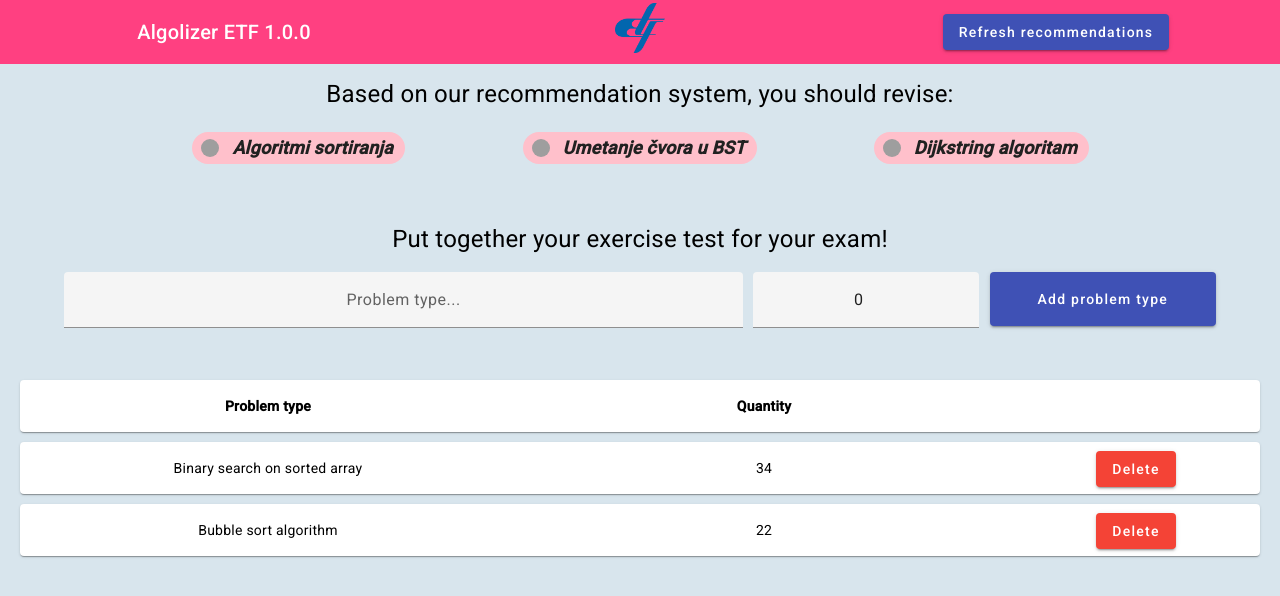
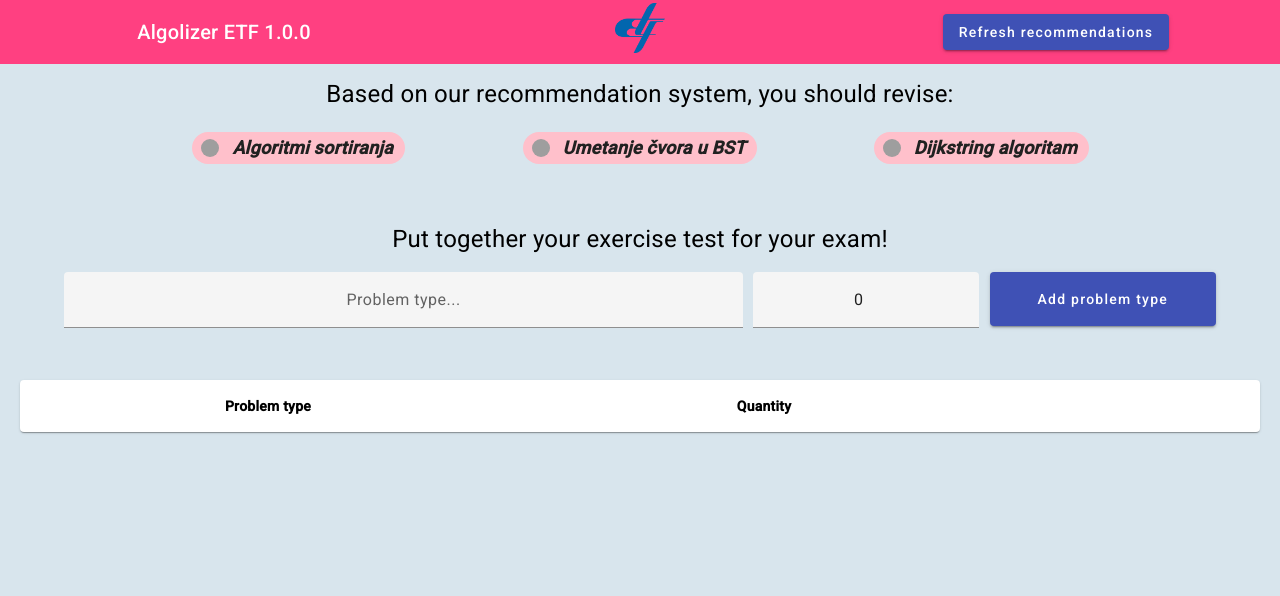
Before and after one commit to PetrovicArmin/algolizerETF, an Angular app in the folder algolizer-frontend/: page / in a window 1280 px wide. Shown: the top 596 px of the page. Built offline with nearby package versions, Linux system fonts and the light colour scheme; grey boxes are pictures that could not be loaded.

Commit message:
deleted some dummy data

```diff
--- a/algolizer-frontend/src/app/components/assignment-form/assignment-form.component.ts
+++ b/algolizer-frontend/src/app/components/assignment-form/assignment-form.component.ts
@@ -19,7 +19,7 @@ export class AssignmentFormComponent implements OnInit {
   problemTypes: string[] = Object.values(ProblemType);
   myControl: FormControl = new FormControl();
   filteredOptions: Observable<string[]> = new Observable<string[]>;
-  addedProblemTypes: AddedProblemType[] = [{problemType: ProblemType.BINARY_SEARCH, quantity:34}, {problemType: ProblemType.BUBBLE_SORT, quantity:22}];
+  addedProblemTypes: AddedProblemType[] = [];
 
   constructor(
     private problemTypeService: ProblemTypeService
```
